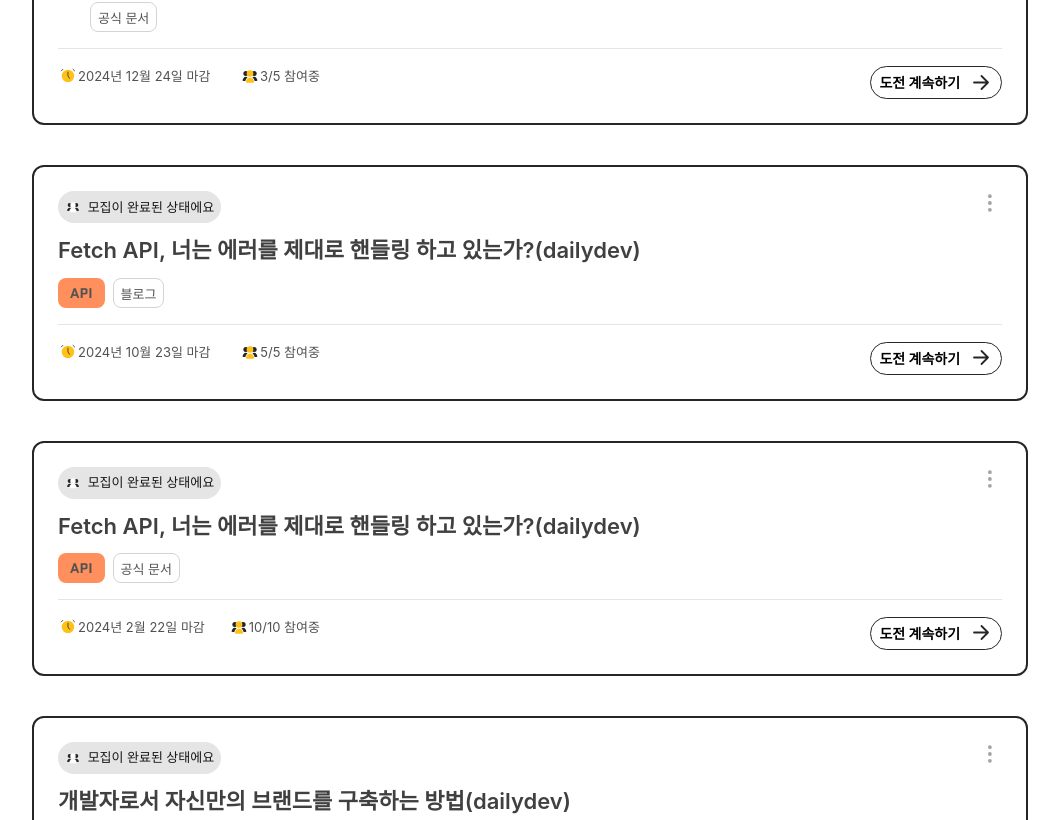
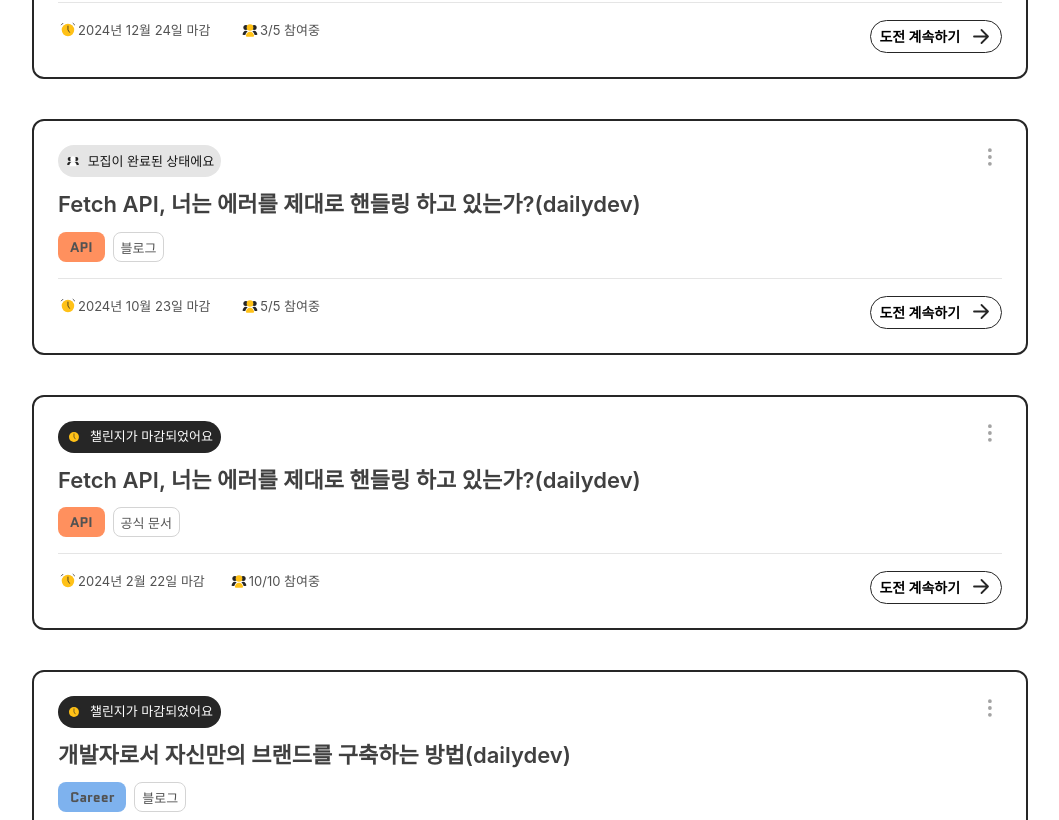
Before and after one commit to claudia99503/docthru-fe, a Next.js app: page /me in a window 1280 px wide. Shown: the part 340-1160 px from the top of the page, without its empty margins (110-1169 px from the left). Built offline with nearby package versions, Linux system fonts and the light colour scheme; a web font is replaced by a local one.

Commit message:
:bug: [Fix] seed data 연결 수정
chip 연결명, 색상 코드 수정
card에 직접 데이터 주는 대신 seeddata와 연결

```diff
--- a/src/components/challenge/Card.jsx
+++ b/src/components/challenge/Card.jsx
@@ -1,18 +1,10 @@
 import { useRouter } from 'next/router';
 import styles from './Card.module.css';
 import DocTypeChip from '../common/DocTypeChip';
+import KebabMenu from '../common/KebabMenu';
 import images from '../../variables/images';
 
-const Card = ({
-  data,
-  title,
-  field,
-  docType,
-  deadline,
-  participants,
-  maxParticipants,
-}) => {
-  console.log(data)
+const Card = ({ data }) => {
   const formatDeadline = (dateTime) => {
     const date = new Date(dateTime);
     const options = { year: 'numeric', month: 'long', day: 'numeric' };
@@ -20,8 +12,8 @@ const Card = ({
   };
 
   const getCondition = () => {
-    const today = new Date().toLocaleDateString();
-    const time = new Date(deadline).toLocaleDateString();
+    const today = new Date();
+    const time = new Date(data.deadline);
 
     if (today >= time) {
       return (
@@ -33,7 +25,7 @@ const Card = ({
           <span>챌린지가 마감되었어요</span>
         </div>
       );
-    } else if (participants == maxParticipants) {
+    } else if (data.participates === data.maxParticipates) {
       return (
         <div
           className={styles['condition-chip']}
@@ -52,13 +44,16 @@ const Card = ({
     router.push(path);
   };
 
+  function onEdit() {}
+  function onDelete() {}
+
   return (
     <div className={styles.card}>
       <div className={styles['card-top']}>
         {getCondition()}
-        <button className={`${styles.menuButton}`}>
-          <img src={images.icons.meatballsMenu} alt="menu icon" />
-        </button>
+        <div className={`${styles.menuButton}`}>
+          <KebabMenu onEdit={onEdit} onDelete={onDelete} />
+        </div>
         <div className={styles['challenge-title']}>{data.title} </div>
         <DocTypeChip field={data.field} docType={data.docType} />
       </div>
--- a/src/components/common/DocTypeChip.jsx
+++ b/src/components/common/DocTypeChip.jsx
@@ -5,7 +5,7 @@ export const FIELD = {
   color: {
     NEXTJS: '#79E16A',
     API: '#FF905E',
-    CAREER: '#Career',
+    CAREER: '#7EB2EE',
     MODERNJS: '#F66E6B',
     WEB: '#F7EA5D',
   },
--- a/src/pages/me/index.jsx
+++ b/src/pages/me/index.jsx
@@ -37,7 +37,7 @@ export default function MyChallengePage({
     {
       "id": 1023,
       "docType": "OFFICIAL",
-      "field": "Next.js",
+      "field": "NEXTJS",
       "title": "Next.js - App Router: Routing Fundamentals",
       "participates": 3,
       "maxParticipates": 5,
@@ -67,7 +67,7 @@ export default function MyChallengePage({
     {
       "id": 1020,
       "docType": "BLOG",
-      "field": "Career",
+      "field": "CAREER",
       "title": "개발자로서 자신만의 브랜드를 구축하는 방법(dailydev)",
       "participates": 5,
       "maxParticipates": 5,
@@ -77,7 +77,7 @@ export default function MyChallengePage({
     {
       "id": 1019,
       "docType": "OFFICIAL",
-      "field": "Next.js",
+      "field": "NEXTJS",
       "title": "Next.js - App Router: Routing Fundamentals",
       "participates": 2,
       "maxParticipates": 5,
@@ -101,13 +101,13 @@ export default function MyChallengePage({
       "title": "Fetch API, 너는 에러를 제대로 핸들링 하고 있는가?(dailydev)",
       "participates": 10,
       "maxParticipates": 10,
-      "deadline": "2024-02-22T23:59:59",
+      "deadline": "2024-11-22T23:59:59",
       "progress": false
     },
     {
       "id": 1016,
       "docType": "BLOG",
-      "field": "Career",
+      "field": "CAREER",
       "title": "개발자로서 자신만의 브랜드를 구축하는 방법(dailydev)",
       "participates": 5,
       "maxParticipates": 5,
@@ -117,17 +117,17 @@ export default function MyChallengePage({
     {
       "id": 1015,
       "docType": "BLOG",
-      "field": "Next.js",
+      "field": "NEXTJS",
       "title": "Next.js - App Router: Routing Fundamentals",
       "participates": 1,
       "maxParticipates": 10,
-      "deadline": "2024-02-22T23:59:59",
+      "deadline": "2025-02-22T23:59:59",
       "progress": false
     },
     {
       "id": 1014,
       "docType": "BLOG",
-      "field": "Next.js",
+      "field": "NEXTJS",
       "title": "Next.js - App Router: Routing Fundamentals",
       "participates": 10,
       "maxParticipates": 10,
@@ -137,11 +137,11 @@ export default function MyChallengePage({
     {
       "id": 2022,
       "docType": "OFFICIAL",
-      "field": "Next.js",
+      "field": "NEXTJS",
       "title": "Next.js - App Router: Routing Fundamentals",
       "participates": 10,
       "maxParticipates": 20,
-      "deadline": "2024-02-24T23:59:59",
+      "deadline": "2024-11-10T23:59:59",
       "progress": false
     }
   ];
```
